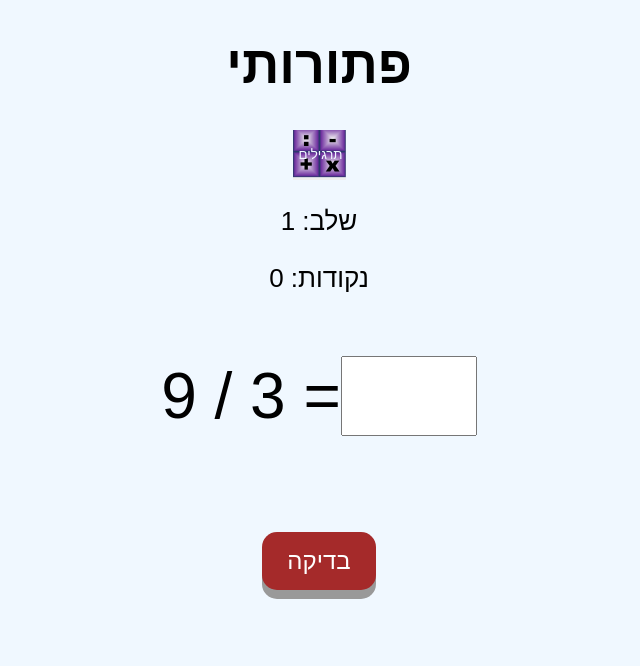
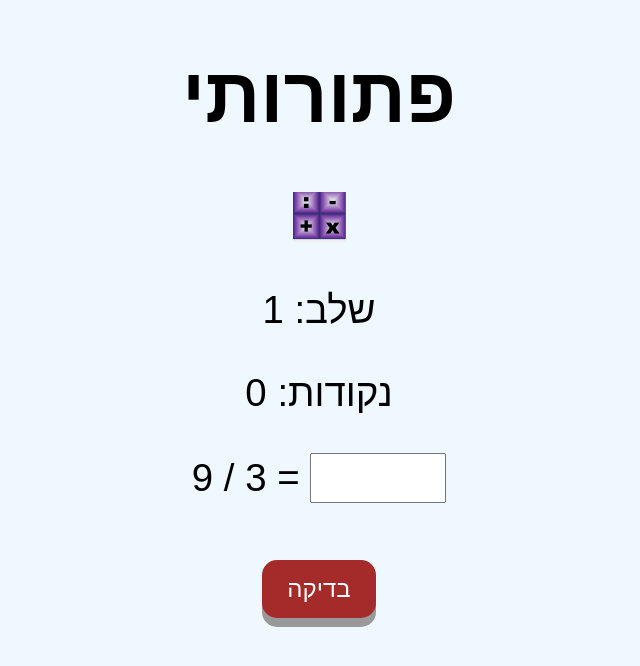
Before and after one commit to LilachLZ/SolveItWeb, a React (Create React App) app: page / in a window 1280 px wide. Shown: the top 666 px of the page, without its empty margins (321-961 px from the left). Built offline with nearby package versions, Linux system fonts and the light colour scheme.

Commit message:
update build for gh-pages

```diff
--- a/src/App.css
+++ b/src/App.css
@@ -12,7 +12,7 @@ body {
 .App-header {
   flex-direction: column;
   align-items: center;
-  font-size: calc(10px + 2vmin);
+  font-size: 3vw;;
   color: black;
 }
 
@@ -22,11 +22,11 @@ body {
 
 .Game-zone {
     position: inherit;
-    font-size: 5vw;
+    font-size: 3vw;
 }
 
 input {
-    font-size: 5vw;
+    font-size: 3vw;
     width: 10vw;
 }
 
@@ -122,6 +122,9 @@ input {
 .dropdown-content button
 {
     color: black;
+    background-color:blueviolet;
+    border:groove;
+    font-size:3vw;
     padding: 12px 16px;
     text-decoration: none;
     display: block;
@@ -139,7 +142,5 @@ input {
 
 .dropdown:hover .dropbtn
 {
-    background-image: none;
-    background-color:rebeccapurple;
-
+    opacity:70%;
 }
--- a/src/App.js
+++ b/src/App.js
@@ -1,5 +1,5 @@
 import "./App.css";
-import React, { useState } from "react";
+import React, { useState, useEffect } from "react";
 
 
 function Current(game, { changeScore }, highest) {
@@ -23,25 +23,25 @@ function Current(game, { changeScore }, highest) {
 function Menu({ handleClick }) {
     return (
         <div class="dropdown">
-        <button class="dropbtn">תרגילים</button>
+        <button class="dropbtn"></button>
             <div className="dropdown-content" dir="rtl">
-                <button className="button" onClick={(event) => handleClick("plus")}>
+                <button className="menu-button" onClick={(event) => handleClick("plus")}>
                     {" "}
                     a + b{" "}
                 </button>
-                <button className="button" onClick={(event) => handleClick("minus")}>
+                <button className="menu-button" onClick={(event) => handleClick("minus")}>
                     {" "}
                     a - b{" "}
                 </button>
-                <button className="button" onClick={(event) => handleClick("multi")}>
+                <button className="menu-button" onClick={(event) => handleClick("multi")}>
                     {" "}
                     a x b{" "}
                 </button>
-                <button className="button" onClick={(event) => handleClick("divide")}>
+                <button className="menu-button" onClick={(event) => handleClick("divide")}>
                     {" "}
                     a : b{" "}
                 </button>
-                <button className="button" onClick={(event) => handleClick("random")}>
+                <button className="menu-button" onClick={(event) => handleClick("random")}>
                     {" "}
                     אקראי{" "}
                 </button>
@@ -96,7 +96,7 @@ class Exercise extends React.Component {
                 <div>
                     <label>
                         {" "}
-                        {this.props.a} {this.props.sign} {this.props.b} ={""}
+                        {this.props.a} {this.props.sign} {this.props.b} = {""}
                     </label>
                     <input
                         name="c"
@@ -176,7 +176,9 @@ function App() {
         setGame(current => name);
     };
 
-    const [score, setScore] = useState(0);
+    const storedValueAsNumber = Number(localStorage.getItem('score'));
+
+    const [score, setScore] = useState(Number.isInteger(storedValueAsNumber) ? storedValueAsNumber : 0);
     const [highest, setHighest] = useState(10);
     const [level, setLevel] = useState(1);
 
@@ -184,8 +186,11 @@ function App() {
         setScore(current => current + num);
         setHighest(current => Highest(level));
         setLevel(current => LevelUp(score));
-        };
+    };
 
+    useEffect(() => {
+        localStorage.setItem('score', String(score));
+    }, [score]);
 
     return (
         <div className="App">
@@ -195,7 +200,6 @@ function App() {
                 <p> שלב: {level} </p>
                 <p> נקודות: {score} </p>
             </header>
-            <br /> <br />
             <div className="Game-zone" >
                 {Current(game, { changeScore }, highest)}
             </div>
@@ -213,7 +217,6 @@ export default App;
 /* TODO:
 
 # make the hole thing preetier;
-# add enterkey to check
 # yes/no popup
 # save score
 #make the input bigger
```
